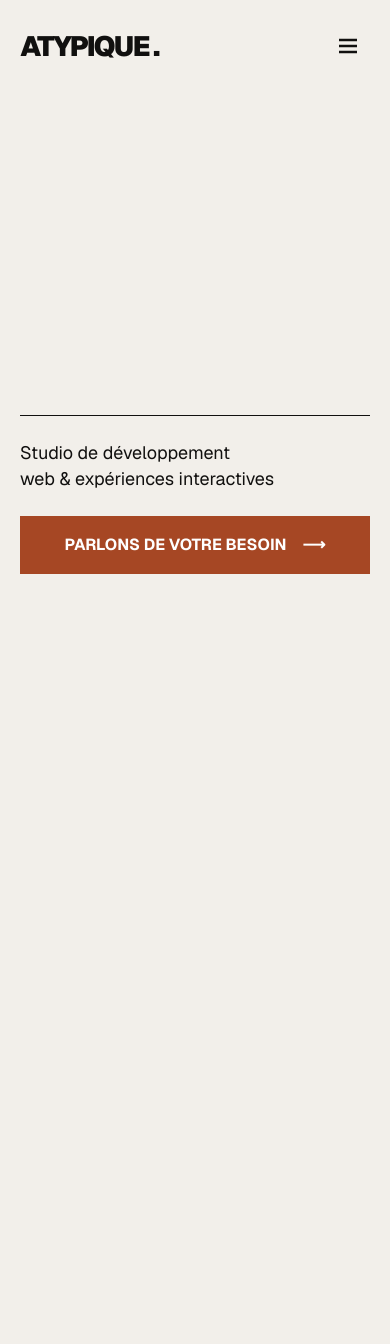
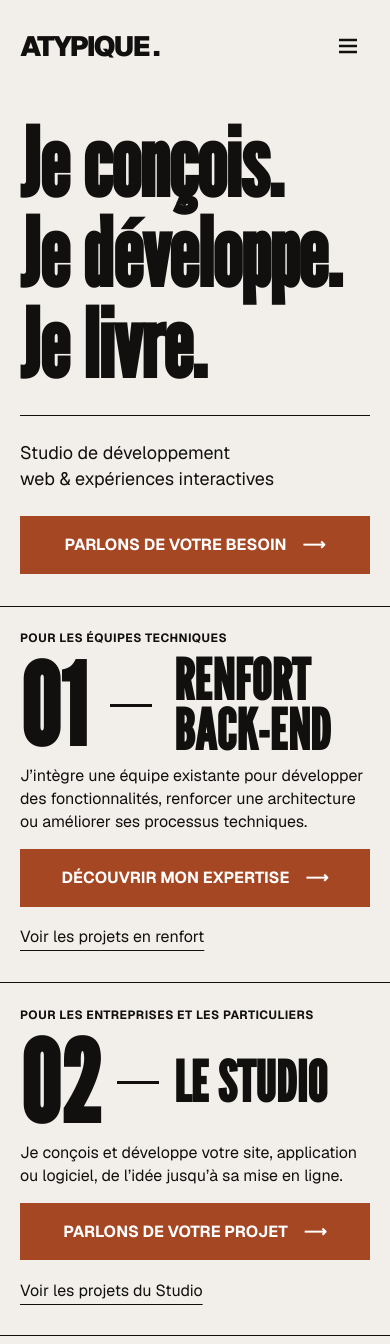
Before and after one commit to BaltiBlast/atypique-portofolio, a Next.js app: page / in a window 390 px wide. Shown: the top 1344 px of the page. Before the commit the page ends 844 px from the top, so only its background shows below. Built offline with nearby package versions, Linux system fonts and the light colour scheme.

Commit message:
feat: ajouter les sections Renfort et Studio et adapter la mise en page

```diff
--- a/app/components/Hero/Hero.module.css
+++ b/app/components/Hero/Hero.module.css
@@ -103,8 +103,10 @@
 
 @media (width < 768px) {
   .hero {
+    container-type: inline-size;
+    height: auto;
     grid-template-columns: minmax(0, 1fr);
-    grid-template-rows: minmax(0, max-content) auto;
+    grid-template-rows: auto auto;
     align-content: start;
     gap: clamp(var(--space-md), 3svh, var(--space-lg));
     padding-top: clamp(var(--space-md), 4svh, var(--space-xl));
@@ -113,14 +115,8 @@
   .title {
     display: block;
     grid-area: 1 / 1;
-    container-type: size;
-    contain-intrinsic-block-size: calc(var(--font-size-hero-mobile) * 3 * var(--line-height-hero-mobile));
-    min-height: 0;
+    font-size: min(var(--font-size-hero-mobile), var(--font-size-hero-mobile-height-limit));
     line-height: var(--line-height-hero-mobile);
-  }
-
-  .line {
-    font-size: min(var(--font-size-hero-mobile), calc(100cqh / 3 / var(--line-height-hero-mobile)));
   }
 
   .introduction {
--- a/app/components/Navigation/Navigation.jsx
+++ b/app/components/Navigation/Navigation.jsx
@@ -7,6 +7,7 @@ import styles from "./Navigation.module.css";
 import { createMenuMotion } from "./menuMotion";
 
 const navigationItems = [
+  { label: "Renfort", href: "/renfort" },
   { label: "Studio", href: "/studio" },
   { label: "Le Lab", href: "/lab" },
   { label: "Projets", href: "/projets" },
--- /dev/null
+++ b/app/components/ServiceSection/ServiceSection.jsx
@@ -0,0 +1,36 @@
+import Link from "next/link";
+import styles from "./ServiceSection.module.css";
+
+export default function ServiceSection({
+  id, number, eyebrow, title, description, ctaLabel, ctaHref = "/contact/",
+  secondaryCtaLabel, secondaryCtaHref, fullWidthContentOnMobile = false,
+}) {
+  return (
+    <section className={styles.section} aria-labelledby={`${id}-title`}>
+      <div className={`${styles.layout}${fullWidthContentOnMobile ? ` ${styles.fullWidthContentOnMobile}` : ""}`}>
+        <span className={styles.number} aria-hidden="true">{number}</span>
+        <span className={styles.rule} aria-hidden="true" />
+        <div className={styles.content}>
+          {eyebrow && <p className={styles.eyebrow}>{eyebrow}</p>}
+          <h2 id={`${id}-title`} className={styles.title}>
+            {title}
+          </h2>
+          <p className={styles.description}>
+            {description}
+          </p>
+          {ctaLabel && (
+            <Link href={ctaHref} className={styles.cta}>
+              <span>{ctaLabel}</span>
+              <span aria-hidden="true" className={styles.arrow}>⟶</span>
+            </Link>
+          )}
+          {secondaryCtaLabel && secondaryCtaHref && (
+            <Link href={secondaryCtaHref} className={styles.secondaryCta}>
+              {secondaryCtaLabel}
+            </Link>
+          )}
+        </div>
+      </div>
+    </section>
+  );
+}
--- /dev/null
+++ b/app/components/ServiceSection/ServiceSection.module.css
@@ -0,0 +1,194 @@
+.section {
+  position: relative;
+  container-type: inline-size;
+  padding-block: var(--space-lg);
+}
+
+.section::before,
+.section::after {
+  content: "";
+  position: absolute;
+  inset-inline: calc((100% - 100vw) / 2);
+  border-top: var(--border-width) solid var(--color-text);
+  pointer-events: none;
+}
+
+.section::before {
+  top: 0;
+}
+
+.section::after {
+  bottom: 0;
+}
+
+.layout {
+  --column-gap: clamp(var(--space-sm), 2cqw, var(--space-24));
+
+  display: grid;
+  grid-template-columns:
+    max-content
+    minmax(var(--layout-service-rule-width), 1fr)
+    minmax(0, calc(100% - var(--layout-service-number-width) - var(--layout-service-rule-width) - 2 * var(--column-gap)));
+  align-items: start;
+  column-gap: var(--column-gap);
+}
+
+.number {
+  align-self: center;
+  font-family: var(--font-heading);
+  font-size: var(--font-size-service-number);
+  font-weight: var(--font-weight-bold);
+  line-height: var(--line-height-heading);
+}
+
+.rule {
+  visibility: hidden;
+  width: var(--layout-service-rule-width);
+  justify-self: center;
+  height: var(--size-service-rule);
+  margin-top: calc(var(--font-size-service-title) * var(--line-height-heading) * 0.75);
+  background: var(--color-text);
+}
+
+.content {
+  min-width: 0;
+  align-self: center;
+}
+
+.title {
+  position: relative;
+  inset-inline-start: var(--offset-service-title-inline);
+  font-size: var(--font-size-service-title);
+  font-weight: var(--font-weight-bold);
+  line-height: var(--line-height-heading);
+  text-transform: uppercase;
+}
+
+.eyebrow {
+  margin-bottom: var(--space-sm);
+  font-size: var(--font-size-label);
+  font-weight: var(--font-weight-bold);
+  line-height: var(--line-height-body);
+  letter-spacing: var(--letter-spacing-label);
+  text-transform: uppercase;
+}
+
+.secondaryCta {
+  display: flex;
+  align-items: center;
+  width: fit-content;
+  max-width: 100%;
+  min-height: var(--size-interactive-min);
+  margin-top: var(--space-sm);
+  color: var(--color-text);
+  font-size: var(--font-size-navigation-desktop);
+  line-height: var(--line-height-body);
+  text-underline-offset: var(--space-sm);
+  overflow-wrap: anywhere;
+}
+
+.secondaryCta:hover,
+.secondaryCta:active {
+  color: var(--color-accent-hover);
+}
+
+.secondaryCta:focus-visible {
+  outline: calc(var(--border-width) * 2) solid var(--color-accent);
+  outline-offset: var(--space-sm);
+}
+
+.description {
+  margin-top: var(--space-sm);
+  font-size: var(--font-size-navigation-desktop);
+  line-height: var(--line-height-body);
+}
+
+.cta {
+  display: inline-flex;
+  align-items: center;
+  justify-content: space-between;
+  gap: var(--space-md);
+  margin-top: var(--space-md);
+  max-width: 100%;
+  min-width: 0;
+  min-height: var(--size-interactive-min);
+  padding: var(--space-md) var(--space-20);
+  border: var(--border-width) solid var(--color-accent);
+  color: var(--color-on-accent);
+  background: var(--color-accent);
+  font-size: var(--font-size-navigation-desktop);
+  font-weight: var(--font-weight-bold);
+  line-height: var(--line-height-body);
+  text-transform: uppercase;
+  text-decoration: none;
+  overflow-wrap: anywhere;
+}
+
+.cta:hover,
+.cta:active {
+  border-color: var(--color-accent-hover);
+  background: var(--color-accent-hover);
+}
+
+.cta:focus-visible {
+  outline: calc(var(--border-width) * 2) solid var(--color-accent);
+  outline-offset: var(--space-sm);
+}
+
+.arrow {
+  flex-shrink: 0;
+}
+
+.section + .section::before {
+  display: none;
+}
+
+@media (width < 768px) {
+  .rule {
+    visibility: visible;
+  }
+
+  .fullWidthContentOnMobile .content {
+    display: contents;
+  }
+
+  .fullWidthContentOnMobile .eyebrow {
+    grid-column: 1 / -1;
+    grid-row: 1;
+  }
+
+  .fullWidthContentOnMobile .number {
+    grid-column: 1;
+    grid-row: 2;
+    align-self: center;
+  }
+
+  .fullWidthContentOnMobile .rule {
+    grid-column: 2;
+    grid-row: 2;
+    align-self: center;
+    margin-top: 0;
+  }
+
+  .fullWidthContentOnMobile .title {
+    grid-column: 3;
+    grid-row: 2;
+    align-self: center;
+  }
+
+  .fullWidthContentOnMobile .description,
+  .fullWidthContentOnMobile .cta,
+  .fullWidthContentOnMobile .secondaryCta {
+    grid-column: 1 / -1;
+  }
+
+  .section {
+    padding-block: var(--space-24);
+  }
+
+  .cta {
+    width: 100%;
+    justify-content: center;
+    text-align: center;
+  }
+}
--- a/app/globals.css
+++ b/app/globals.css
@@ -19,12 +19,19 @@
   --font-size-heading: clamp(24px, 4vw, 48px);
   --font-size-display: clamp(72px, 14vw, 190px);
   --font-size-section: clamp(48px, 8vw, 110px);
+  --font-size-service-number: 32cqw;
+  --font-size-service-title: 16cqw;
+  --offset-service-title-inline: -0.035em;
+  --layout-service-number-width: 28%;
+  --layout-service-rule-width: 12cqw;
+  --size-service-rule: clamp(2px, 0.8cqw, 8px);
   --line-height-display: 0.84;
   --line-height-heading: 0.9;
   --line-height-body: 1.45;
   --letter-spacing-label: 0.04em;
   --font-size-hero: 27cqw;
   --font-size-hero-mobile: 27cqw;
+  --font-size-hero-mobile-height-limit: 16svh;
   --line-height-hero: 0.9;
   --line-height-hero-mobile: 0.96;
   --layout-hero-intro-reserve: 112px;
--- a/app/page.js
+++ b/app/page.js
@@ -1,4 +1,5 @@
 import Hero from "./components/Hero/Hero";
+import ServiceSection from "./components/ServiceSection/ServiceSection";
 import styles from "./page.module.css";
 
 export const metadata = {
@@ -7,6 +8,44 @@ export const metadata = {
     "Découvrez ATYPIQUE., studio indépendant de développement web : missions freelance back-end, création de projets web complets et explorations interactives dans le Lab.",
 };
 
+const serviceSections = [
+  {
+    id: "backend",
+    number: "01",
+    fullWidthContentOnMobile: true,
+    eyebrow: "Pour les équipes techniques",
+    title: (<>Renfort<br />back-end</>),
+    description:
+      "J’intègre une équipe existante pour développer des fonctionnalités, renforcer une architecture ou améliorer ses processus techniques.",
+    ctaLabel: "Découvrir mon expertise",
+    ctaHref: "/renfort/",
+    secondaryCtaLabel: "Voir les projets en renfort",
+    secondaryCtaHref: "/projets/",
+  },
+  {
+    id: "studio",
+    number: "02",
+    fullWidthContentOnMobile: true,
+    eyebrow: "Pour les entreprises et les particuliers",
+    title: "Le Studio",
+    description:
+      "Je conçois et développe votre site, application ou logiciel, de l’idée jusqu’à sa mise en ligne.",
+    ctaLabel: "Parlons de votre projet",
+    ctaHref: "/contact/",
+    secondaryCtaLabel: "Voir les projets du Studio",
+    secondaryCtaHref: "/projets/",
+  },
+];
+
 export default function Home() {
-  return <main className={styles.page}><Hero /></main>;
+  return (
+    <main className={styles.page}>
+      <div className={styles.heroFrame}>
+        <Hero />
+      </div>
+      {serviceSections.map((section) => (
+        <ServiceSection key={section.id} {...section} />
+      ))}
+    </main>
+  );
 }
--- a/app/page.module.css
+++ b/app/page.module.css
@@ -1,6 +1,17 @@
 .page {
   min-width: 0;
-  height: calc(100svh - var(--layout-page-gutter-block) * 2 - max(var(--size-interactive-min), var(--font-size-brand)));
+}
+
+.heroFrame {
+  --hero-max-height: calc(100svh - var(--layout-page-gutter-block) * 2 - max(var(--size-interactive-min), var(--font-size-brand)));
+  height: var(--hero-max-height);
   padding-top: var(--space-md);
   min-height: 0;
 }
+
+@media (width < 768px) {
+  .heroFrame {
+    height: auto;
+    padding-bottom: var(--space-lg);
+  }
+}
```
Also changed, not shown: app/(pages)/renfort/page.js (added, +9 -0 lines).
